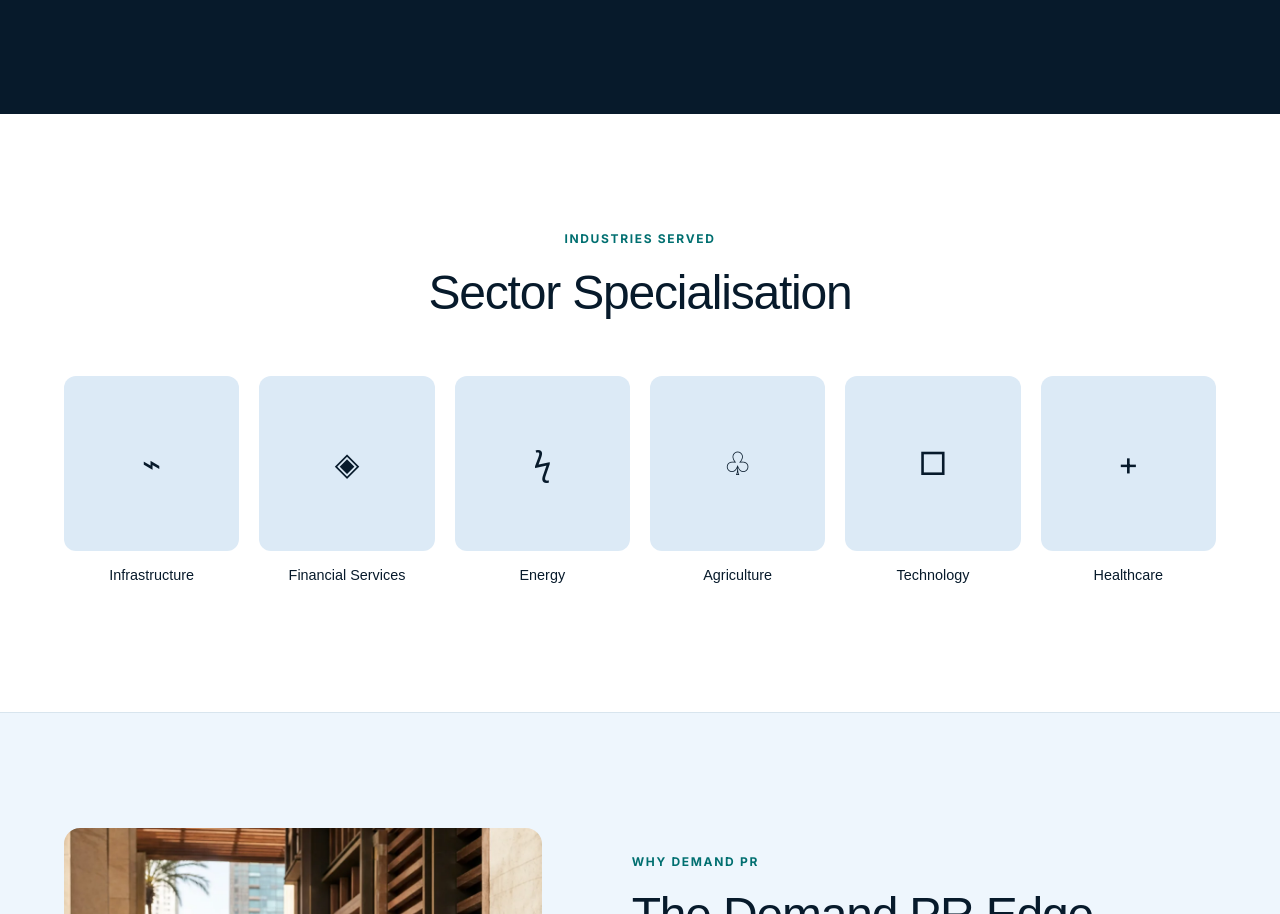
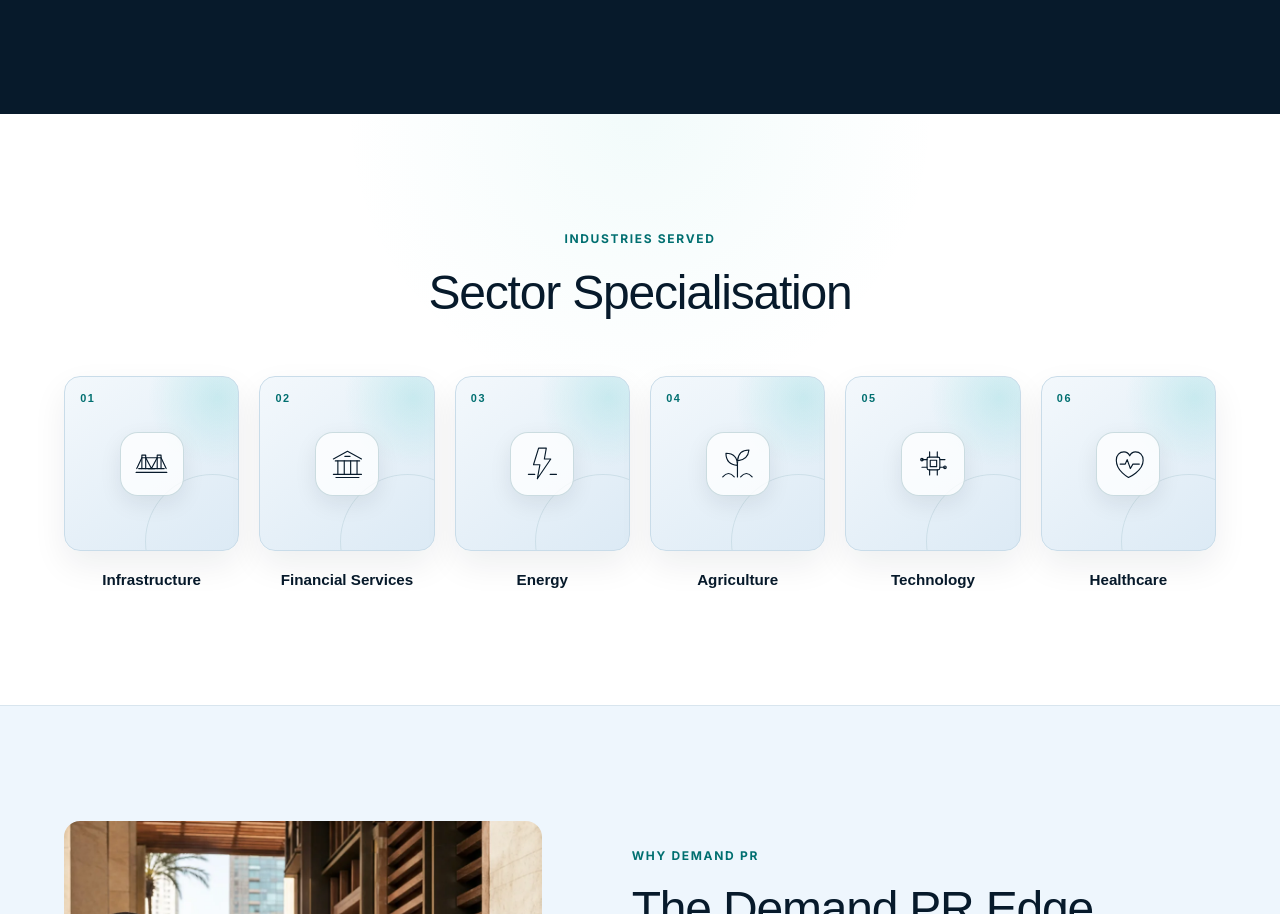
Before and after one commit to Rexdomine/DemandPR, a Next.js app: page /africa-market-entry-programme in a window 1280 px wide. Shown: the part 4779-5693 px from the top of the page. Built offline with nearby package versions, Linux system fonts and the light colour scheme; no server answers; a web font is replaced by a local one.

Commit message:
feat: refine market entry sector iconography

```diff
--- a/src/app/africa-market-entry-programme/page.tsx
+++ b/src/app/africa-market-entry-programme/page.tsx
@@ -82,13 +82,78 @@
 ] as const;
 
 const industries = [
-  ["⌁", "Infrastructure"],
-  ["◈", "Financial Services"],
-  ["ϟ", "Energy"],
-  ["♧", "Agriculture"],
-  ["□", "Technology"],
-  ["+", "Healthcare"],
+  { icon: "infrastructure", title: "Infrastructure" },
+  { icon: "financial-services", title: "Financial Services" },
+  { icon: "energy", title: "Energy" },
+  { icon: "agriculture", title: "Agriculture" },
+  { icon: "technology", title: "Technology" },
+  { icon: "healthcare", title: "Healthcare" },
 ] as const;
+
+type SectorIconType = (typeof industries)[number]["icon"];
+
+/**
+ * Draws a sector-specific visual cue using one consistent line-icon language.
+ * The icon is decorative because the adjacent heading provides the accessible name.
+ */
+function SectorIcon({ type }: { type: SectorIconType }) {
+  return (
+    <svg
+      className="market-entry-sector-icon"
+      data-sector-icon={type}
+      viewBox="0 0 64 64"
+      aria-hidden="true"
+      fill="none"
+      stroke="currentColor"
+      strokeLinecap="round"
+      strokeLinejoin="round"
+    >
+      {type === "infrastructure" ? (
+        <>
+          <path d="M8 46h48M12 40h40" />
+          <path d="M17 40V19h6v21m18 0V19h6v21M17 23h30" />
+          <path d="M17 23 9 40m14-17 9 17m9-17-9 17m15-17 8 17" />
+          <path d="M27 40h10" />
+        </>
+      ) : null}
+      {type === "financial-services" ? (
+        <>
+          <path d="m10 25 22-12 22 12M13 28h38M10 49h44M14 54h36" />
+          <path d="M17 28v21m10-21v21m10-21v21m10-21v21" />
+          <path d="M28 21h8" />
+        </>
+      ) : null}
+      {type === "energy" ? (
+        <>
+          <path d="M26 8h12l-3 17h10L24 56l4-22H18Z" />
+          <path d="M10 49h10m24 0h10" />
+        </>
+      ) : null}
+      {type === "agriculture" ? (
+        <>
+          <path d="M32 53V30" />
+          <path d="M32 35C20 34 14 27 14 16c12 0 18 7 18 19Z" />
+          <path d="M32 28c11-1 17-7 18-17-11 0-17 6-18 17Z" />
+          <path d="M9 53c6-7 12-7 18 0m10 0c6-7 12-7 18 0" />
+        </>
+      ) : null}
+      {type === "technology" ? (
+        <>
+          <rect x="22" y="22" width="20" height="20" rx="3" />
+          <path d="M27 27h10v10H27ZM26 14v8m12-8v8M26 42v8m12-8v8M14 26h8m-8 12h8m20-12h8m-8 12h8" />
+          <circle cx="14" cy="26" r="2" />
+          <circle cx="50" cy="38" r="2" />
+        </>
+      ) : null}
+      {type === "healthcare" ? (
+        <>
+          <path d="M32 54S13 44 13 27c0-8 5-13 12-13 4 0 7 2 9 6 2-4 5-6 9-6 7 0 12 5 12 13 0 17-23 27-23 27Z" />
+          <path d="M19 33h8l3-7 5 14 4-7h10" />
+        </>
+      ) : null}
+    </svg>
+  );
+}
 
 const edge = [
   [
@@ -320,10 +385,23 @@
             <h2>Sector Specialisation</h2>
           </div>
           <div className="market-entry-industry-grid">
-            {industries.map(([icon, industry]) => (
-              <article key={industry}>
-                <span aria-hidden="true">{icon}</span>
-                <h3>{industry}</h3>
+            {industries.map((industry, index) => (
+              <article key={industry.title}>
+                <div className="market-entry-industry-visual">
+                  <span
+                    className="market-entry-industry-number"
+                    aria-hidden="true"
+                  >
+                    {String(index + 1).padStart(2, "0")}
+                  </span>
+                  <span
+                    className="market-entry-industry-icon"
+                    aria-hidden="true"
+                  >
+                    <SectorIcon type={industry.icon} />
+                  </span>
+                </div>
+                <h3>{industry.title}</h3>
               </article>
             ))}
           </div>
--- a/src/app/globals.css
+++ b/src/app/globals.css
@@ -1205,35 +1205,105 @@
   content: "✓";
 }
 .market-entry-industries {
-  background: white;
+  background:
+    radial-gradient(
+      circle at 50% 0%,
+      rgba(90, 204, 201, 0.08),
+      transparent 34%
+    ),
+    white;
 }
 .market-entry-industry-grid {
   display: grid;
   gap: 1.25rem;
-  grid-template-columns: repeat(6, 1fr);
+  grid-template-columns: repeat(6, minmax(0, 1fr));
 }
 .market-entry-industry-grid article {
+  min-width: 0;
   text-align: center;
 }
-.market-entry-industry-grid article > span {
+.market-entry-industry-visual {
+  position: relative;
   display: grid;
   aspect-ratio: 1;
-  margin-bottom: 1rem;
+  margin-bottom: 1.15rem;
+  overflow: hidden;
   place-items: center;
-  border-radius: 12px;
-  background: #dceaf6;
+  border: 1px solid #c9dce9;
+  border-radius: 16px;
+  background:
+    radial-gradient(
+      circle at 88% 12%,
+      rgba(69, 202, 198, 0.2),
+      transparent 32%
+    ),
+    linear-gradient(145deg, #f3f8fc 0%, #dceaf5 100%);
+  box-shadow: 0 14px 34px rgba(7, 26, 43, 0.07);
+  transition:
+    border-color 0.2s ease,
+    box-shadow 0.2s ease,
+    transform 0.2s ease;
+}
+.market-entry-industry-visual::after {
+  position: absolute;
+  right: -24%;
+  bottom: -34%;
+  width: 78%;
+  aspect-ratio: 1;
+  border: 1px solid rgba(17, 91, 104, 0.1);
+  border-radius: 50%;
+  content: "";
+}
+.market-entry-industry-number {
+  position: absolute;
+  top: 0.85rem;
+  left: 0.95rem;
+  color: var(--teal-dark);
+  font-family: var(--heading);
+  font-size: 0.68rem;
+  font-weight: 800;
+  letter-spacing: 0.14em;
+}
+.market-entry-industry-icon {
+  position: relative;
+  z-index: 1;
+  display: grid;
+  width: clamp(4rem, 5vw, 4.75rem);
+  aspect-ratio: 1;
+  place-items: center;
+  border: 1px solid rgba(17, 91, 104, 0.2);
+  border-radius: 18px;
+  background: rgba(255, 255, 255, 0.76);
   color: var(--navy);
-  font-size: 2rem;
+  box-shadow: 0 8px 22px rgba(7, 26, 43, 0.08);
   transition:
     background 0.2s ease,
-    color 0.2s ease;
-}
-.market-entry-industry-grid article:hover > span {
-  background: var(--teal);
-  color: white;
+    color 0.2s ease,
+    transform 0.2s ease;
+}
+.market-entry-sector-icon {
+  width: 66%;
+  height: 66%;
+  stroke-width: 1.8;
+}
+@media (hover: hover) {
+  .market-entry-industry-grid article:hover .market-entry-industry-visual {
+    border-color: rgba(17, 125, 127, 0.42);
+    box-shadow: 0 18px 40px rgba(7, 26, 43, 0.11);
+    transform: translateY(-3px);
+  }
+  .market-entry-industry-grid article:hover .market-entry-industry-icon {
+    background: var(--teal);
+    color: white;
+    transform: scale(1.04);
+  }
 }
 .market-entry-industry-grid h3 {
-  font-size: 0.9rem;
+  margin: 0;
+  color: var(--navy);
+  font-size: 0.95rem;
+  font-weight: 700;
+  line-height: 1.35;
 }
 .market-entry-edge {
   border-block: 1px solid #d8e5ee;
```
Also changed, not shown: 1 other file (tests, documents, lock files or other folders).
